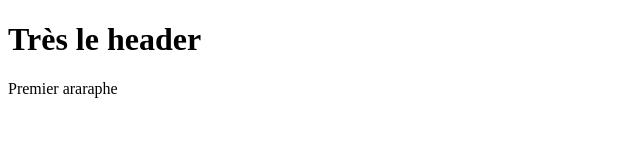
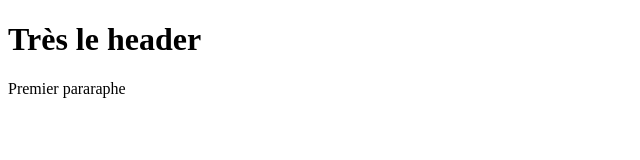
Before and after one commit to BobGizzmo/Exercice_OpenClassroom, a plain HTML site: page index.html in a window 1280 px wide. Shown: the full height of the page, 0-640 px from the left. Drawn offline with Linux system fonts and the light colour scheme.

Commit message:
added_p_From_paragraphe1_Of_index.php line 16

```diff
--- a/index.html
+++ b/index.html
@@ -13,7 +13,7 @@
 
 	<section>
 		<div>
-			<p>Premier araraphe</p>
+			<p>Premier pararaphe</p>
 		</div>
 	</section>
 
```
